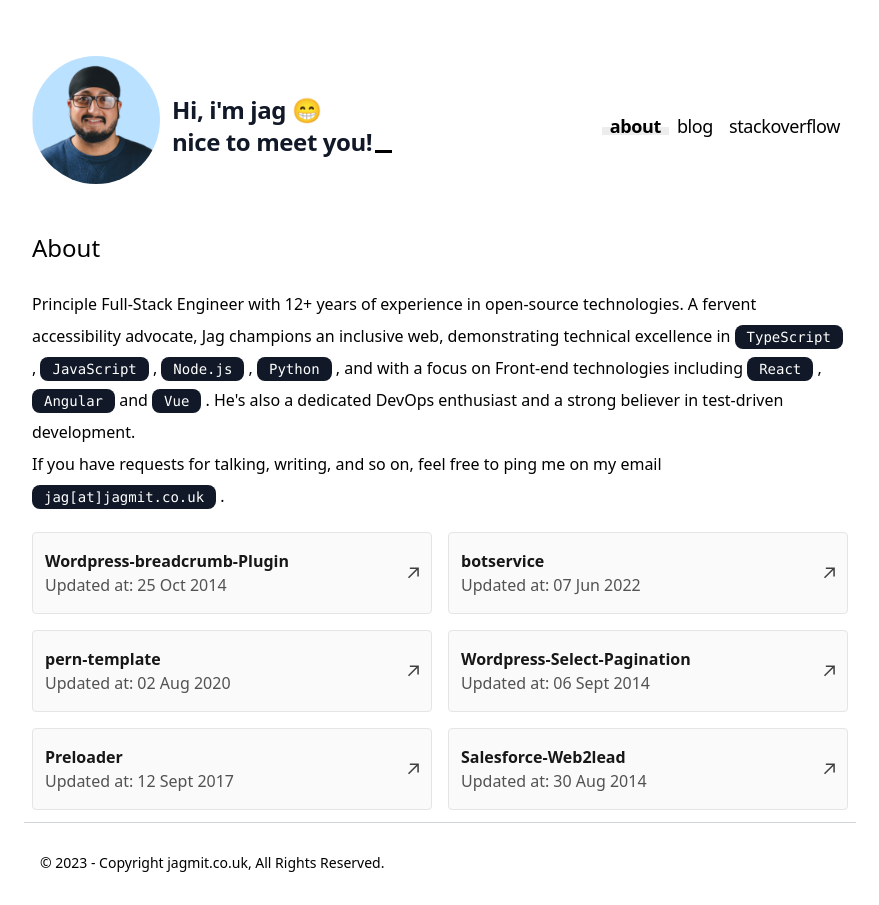
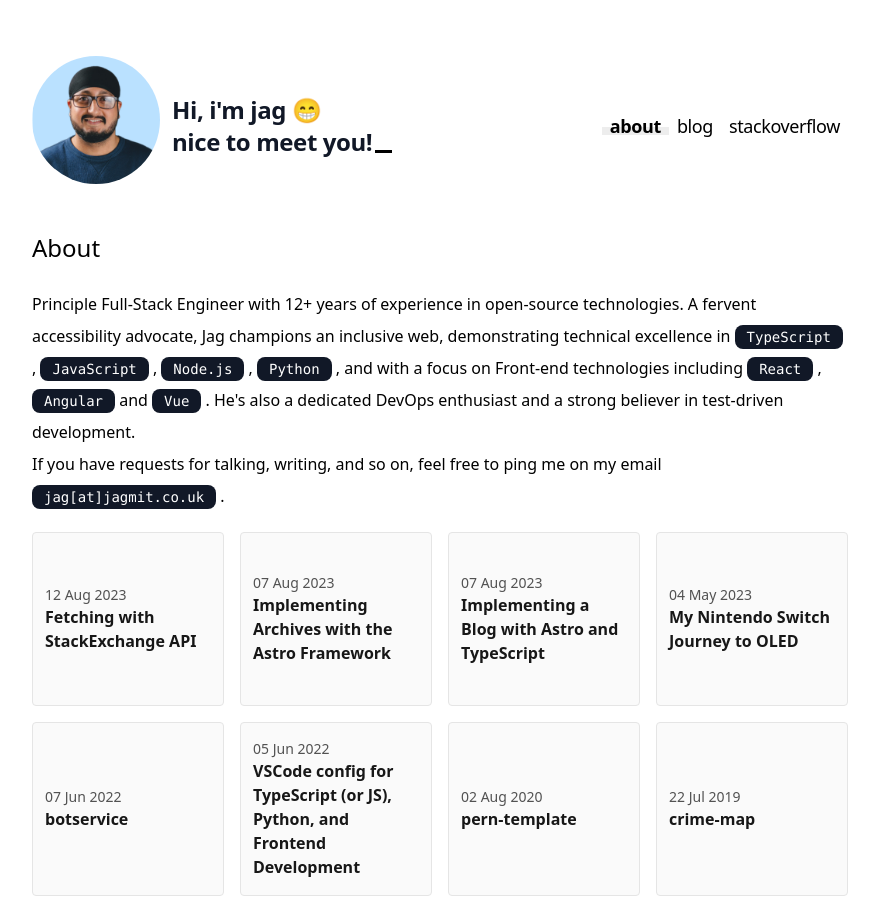
Before and after one commit to jagmitg/jagmit.co.uk, an Astro site: page / in a window 1280 px wide. Shown: the top 905 px of the page, without its empty margins (200-1079 px from the left). Built offline with nearby package versions, Linux system fonts and the light colour scheme; Astro itself is replaced by a stand-in of ours; some packages are replaced by stand-ins of ours.

Commit message:
Update index with recent posts

```diff
--- a/src/pages/blog/[...page].astro
+++ b/src/pages/blog/[...page].astro
@@ -1,6 +1,5 @@
 ---
 import type { GetStaticPathsOptions } from "astro";
-import Pagination from "@components/Pagination.astro";
 import { BLOG_DESCRIPTION } from "../../constants";
 import Layout from "@layouts/Layout.astro";
 import MainLayout from "@layouts/MainLayout.astro";
--- a/src/pages/index.astro
+++ b/src/pages/index.astro
@@ -1,12 +1,13 @@
 ---
 import Layout from "@layouts/Layout.astro";
 import MainLayout from "@layouts/MainLayout.astro";
-import External from "@components/icons/External.astro";
 import Code from "@components/Code.astro";
-import { getCollection } from "astro:content";
 import { formatDate } from "@utils/formatDate";
+import { getBlogsAndRepos } from "@utils/collections";
 
-const posts = (await getCollection("repo")).sort(
+const { allCollections } = await getBlogsAndRepos();
+
+const posts = allCollections.sort(
   (b, a) => a.data.date.valueOf() - b.data.date.valueOf()
 );
 ---
@@ -26,27 +27,19 @@ const posts = (await getCollection("repo")).sort(
       If you have requests for talking, writing, and so on, feel free to ping me
       on my email <Code>jag[at]jagmit.co.uk</Code> .
     </p>
-    <div class="grid gap-4 grid-cols-1 grid-rows-2 mt-5 lg:grid-cols-2">
+    <div class="grid gap-4 grid-cols-1 grid-rows-2 mt-5 lg:grid-cols-4">
       {
-        posts
-          .sort(() => Math.random() - 0.5)
-          .slice(0, 6)
-          .map((post) => {
+        posts.slice(0, 8).map((post) => {
           return (
             <a
-                href={post.data.repo}
-                target="_blank"
-                rel="noopener noreferrer"
-                class="p-4 border border-neutral-200  bg-neutral-50 rounded flex items-center justify-between px-3 py-4 w-full hover:bg-neutral-200 transition-colors"
+              href={post.data.repo ? post.data.repo : `/blog/${post.slug}`}
+              class="homepage-recent-blog p-4 border border-neutral-200 bg-neutral-50 rounded flex items-center justify-between px-3 py-4 w-full hover:bg-neutral-200 transition-colors"
             >
               <div class="flex flex-col">
+                <p class="text-neutral-600 text-sm">
+                  {formatDate(new Date(post.data.date))}
+                </p>
                 <p class="font-bold text-neutral-900 ">{post.data.title}</p>
-                  <p class="text-neutral-600 ">
-                    Updated at: {formatDate(new Date(post.data.date))}
-                  </p>
-                </div>
-                <div class="text-neutral-700 ">
-                  <External />
               </div>
             </a>
           );
@@ -55,3 +48,5 @@ const posts = (await getCollection("repo")).sort(
     </div>
   </MainLayout>
 </Layout>
+
+<style is:inline></style>
```
Lines whose indentation alone changed are shown as unchanged.
